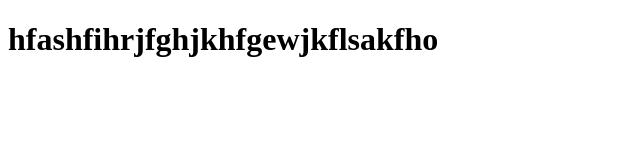
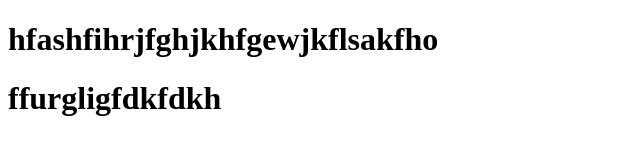
Before and after one commit to toriqul33196/panda-commerce, a plain HTML site: page index.html in a window 1280 px wide. Shown: the whole page, without its empty margins (0-640 px from the left). Drawn offline with Linux system fonts and the light colour scheme.

Commit message:
Commit for tht form

```diff
--- a/index.html
+++ b/index.html
@@ -9,5 +9,6 @@
 </head>
 <body>
     <h1>hfashfihrjfghjkhfgewjkflsakfho</h1>
+    <h1>ffurgligfdkfdkh</h1>
 </body>
 </html>
```
